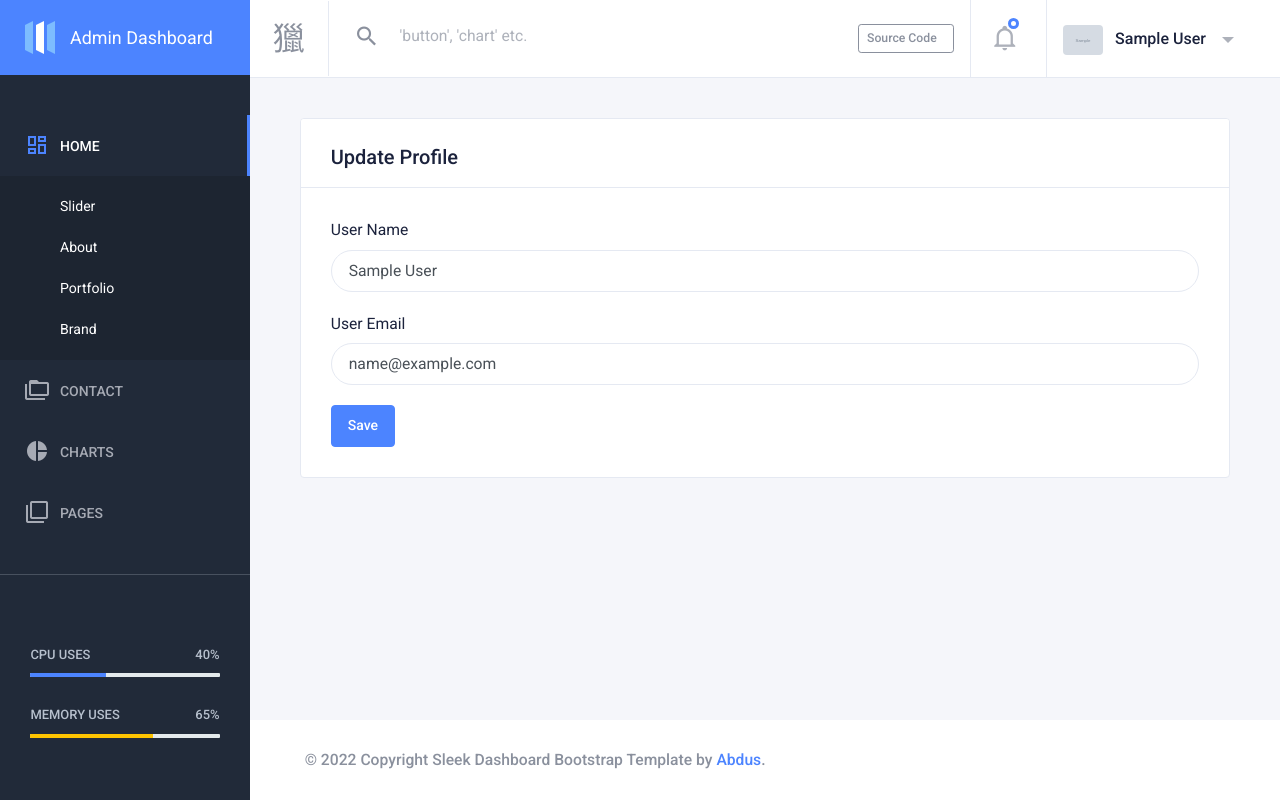
After one commit to Thineshraj/laravel, a Laravel app: page /admin.profile in a window 1280 px wide. The commit adds this page. Run offline with Laravel 9, Linux system fonts and the light colour scheme; a user stored in the database is signed in; tables that the repository leaves empty hold one stand-in row (values such as "Sample post"); grey boxes marked "Sample" are stand-in pictures; some libraries are stand-ins or nearby versions.

Commit message:
Admin Profile update option

```diff
--- a/basic/app/Http/Controllers/AdminProfileController.php
+++ b/basic/app/Http/Controllers/AdminProfileController.php
@@ -34,4 +34,24 @@ class AdminProfileController extends Controller
         };
 
     }
+
+    public function AdminProfile () {
+        if(Auth::user()){
+            $user = User::find(Auth::user()->id);
+            if($user) {
+                return view('admin.body.admin_profile', compact('user'));
+            }
+        }
+    }
+
+    public function AdminProfileUpdate (Request $request) {
+        $user = User::find(Auth::id());
+
+        $user->update([
+            "name" => $request->name,
+            "email" => $request->email
+        ]);
+
+        return Redirect()->route('dashboard');
+    }
 }
--- a/basic/resources/views/admin/admin_master.blade.php
+++ b/basic/resources/views/admin/admin_master.blade.php
@@ -145,7 +145,7 @@
                       </li>
 
                       <li>
-                        <a href="profile.html">
+                        <a href="{{ route('admin.profile') }}">
                           <i class="mdi mdi-account"></i> My Profile
                         </a>
                       </li>
--- /dev/null
+++ b/basic/resources/views/admin/body/admin_profile.blade.php
@@ -0,0 +1,24 @@
+@extends('admin.admin_master')
+@section('admin')
+
+<div class="card card-default">
+    <div class="card-header card-header-border-bottom">
+        <h2>Update Profile</h2>
+    </div>
+    <div class="card-body">
+        <form action="{{ route('admin.profile.update') }}" method="POST" class="form-pill">
+            @csrf
+            <div class="form-group">
+                <label for="exampleFormControlInput3">User Name</label>
+                <input type="text" class="form-control" name="name"  value="{{ $user->name }}">
+            </div>
+            <div class="form-group">
+                <label for="exampleFormControlInput3">User Email</label>
+                <input type="email" class="form-control" name="email"  value="{{ $user->email }}">
+            </div>
+            <button class="btn btn-primary">Save</button>
+        </form>
+    </div>
+</div>
+
+@endsection
--- a/basic/routes/web.php
+++ b/basic/routes/web.php
@@ -123,6 +123,8 @@ Route::get('/admin/contact/message/delete/{id}', [ContactController::class, 'Mes
 // Admin Profile edit
 Route::get('/admin/password', [AdminProfileController::class, 'ChangePassword'])->name('admin.password.change');
 Route::post('/admin/password/update', [AdminProfileController::class, 'UpdatePassword'])->name('admin.password.update');
+Route::get('/admin.profile', [AdminProfileController::class, 'AdminProfile'])->name('admin.profile');
+Route::post('/admin/profile/update', [AdminProfileController::class, 'AdminProfileUpdate'])->name('admin.profile.update');
 
 // >>>>>> Frontend Pages >>>>>>>>
 Route::get('/portfolio', [FrontPagesController::class, 'Portfolio'])->name('portfolio');
```
